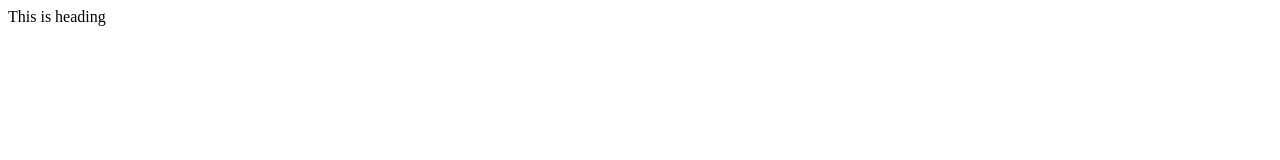
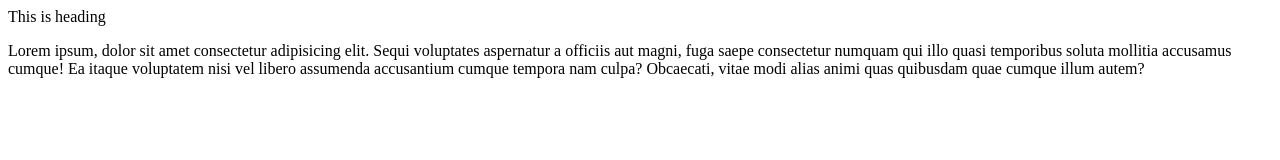
Before and after one commit to Anii2125/Learning-git, a plain HTML site: page index.html in a window 1280 px wide. Drawn offline with Linux system fonts and the light colour scheme.

Commit message:
This is third version

```diff
--- a/index.html
+++ b/index.html
@@ -9,5 +9,6 @@
 <body>
     This is heading
     <img src="google.com" alt="">
+    <p>Lorem ipsum, dolor sit amet consectetur adipisicing elit. Sequi voluptates aspernatur a officiis aut magni, fuga saepe consectetur numquam qui illo quasi temporibus soluta mollitia accusamus cumque! Ea itaque voluptatem nisi vel libero assumenda accusantium cumque tempora nam culpa? Obcaecati, vitae modi alias animi quas quibusdam quae cumque illum autem?</p>
 </body>
 </html>
```
